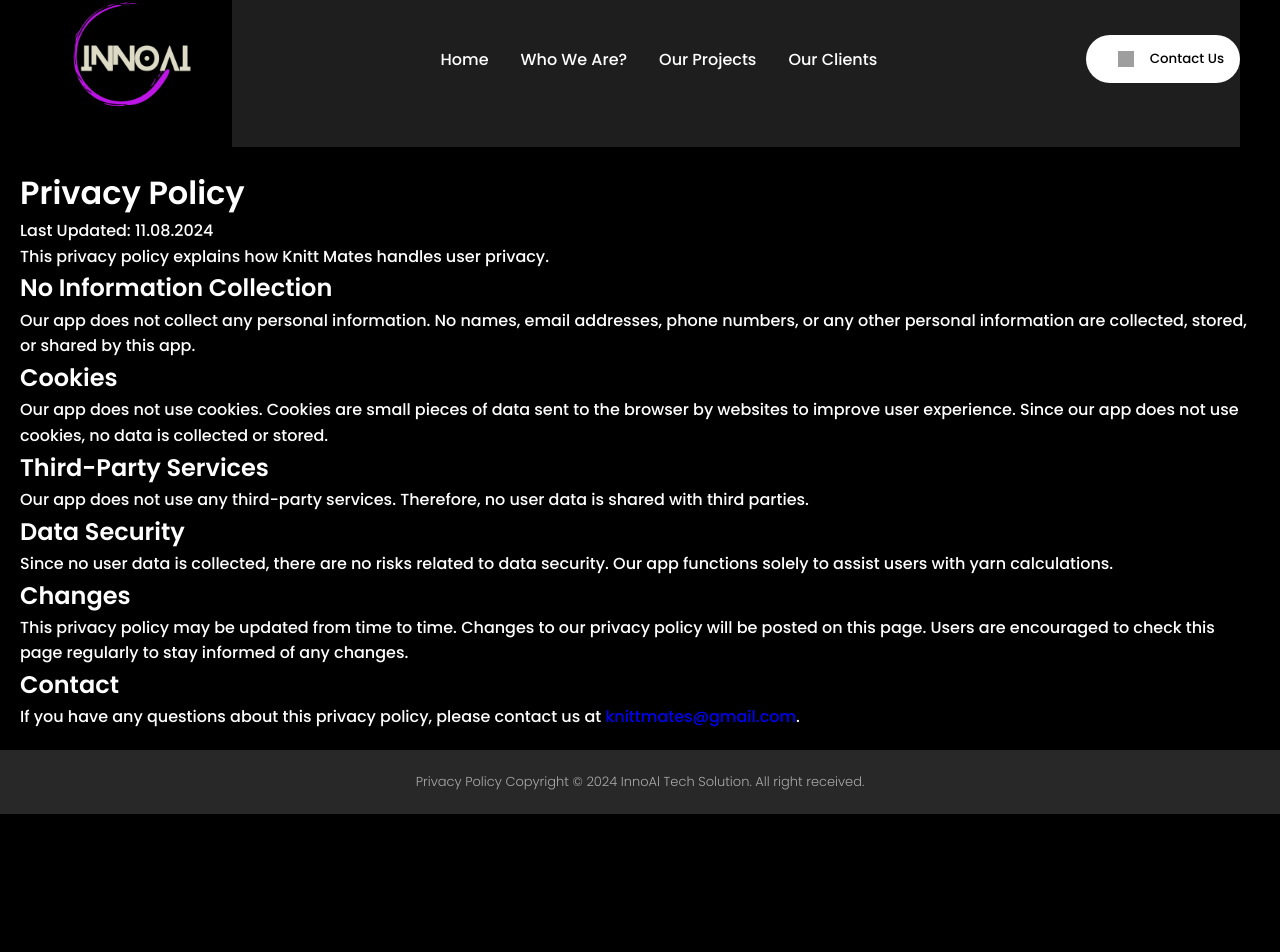
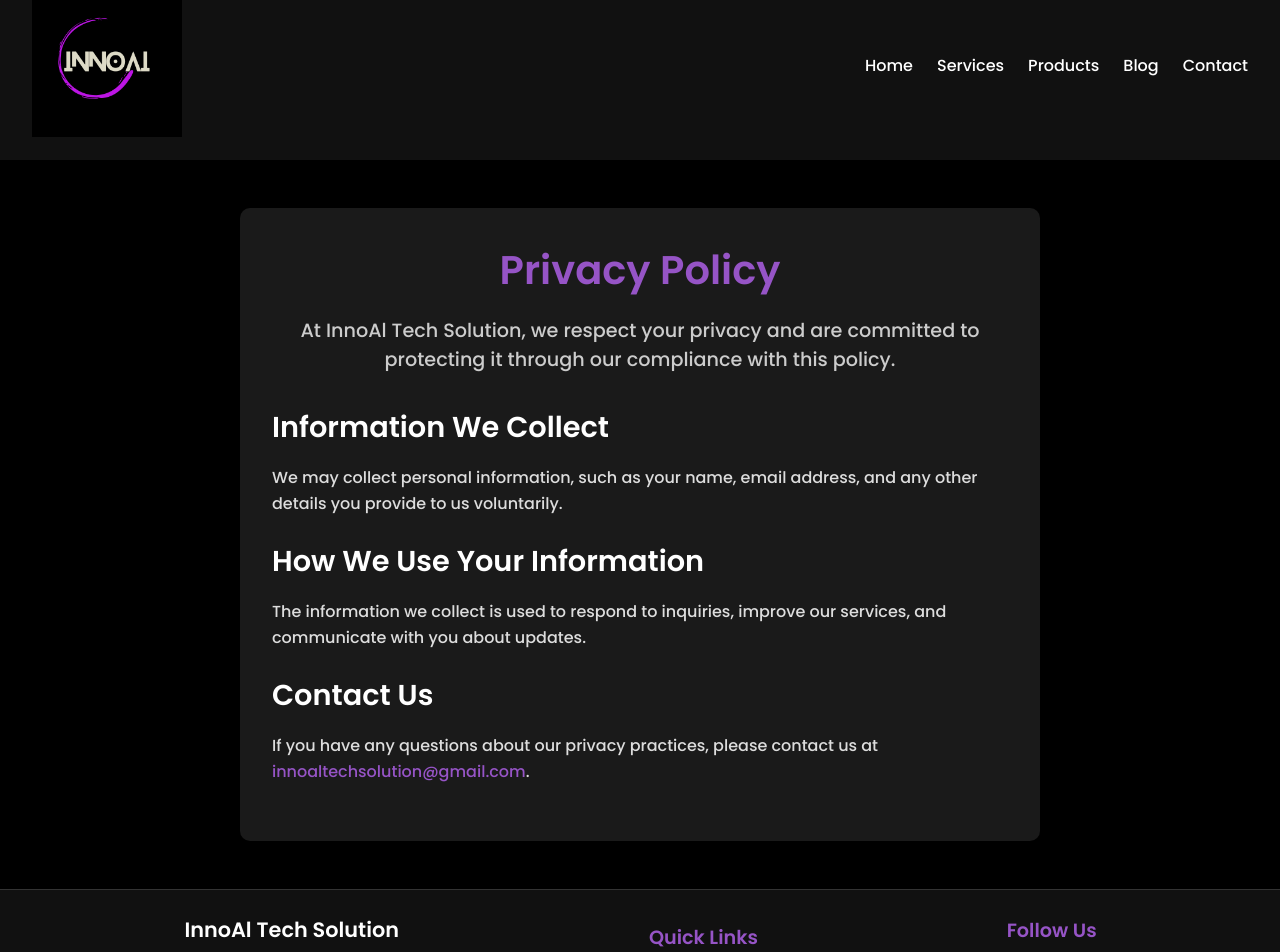
Before and after one commit to innoaitechsolution/innoaitechsolution-website, a React (Create React App) app: page /privacy-policy in a window 1280 px wide. Shown: the part 29-981 px from the top of the page. Before the commit the page ends 843 px from the top, so only its background shows below. Built offline with nearby package versions, Linux system fonts and the light colour scheme; grey boxes are pictures that could not be loaded.

Commit message:
Modify components for new design enhancements

```diff
--- a/src/components/Footer/footer.css
+++ b/src/components/Footer/footer.css
@@ -1,10 +1,72 @@
 .footer {
-    width: 100vw;
-    height: 4rem;
-    background: rgb(40,40,40);
-    display: flex;
-    align-items: center;
-    justify-content: center;
-    font-weight: 300;
-    font-size: small;
+  background-color: #111;
+  color: #fff;
+  padding: 1.5rem 2rem;
+  display: flex;
+  flex-wrap: wrap;
+  justify-content: space-evenly;
+  align-items: center;
+  border-top: 1px solid #333;
 }
+
+.footer-content {
+  text-align: center;
+  max-width: 25%;
+}
+
+.footer-content h3 {
+  font-size: 1.3rem;
+  margin-bottom: 0.5rem;
+}
+
+.footer-content p {
+  font-size: 0.7rem;
+  color: #bbb;
+}
+
+.footer-links {
+  text-align: center;
+  max-width: 25%;
+}
+
+.footer-section-title {
+  font-size: 1.2rem;
+  color: #9654c6;
+  margin-bottom: 0.5rem;
+}
+
+.footer-links ul {
+  display: flex;
+  flex-direction: row;
+  justify-content: center;
+  gap: 1rem;
+  list-style: none;
+  margin: 0;
+  padding: 0;
+}
+
+.footer-links li {
+  display: inline;
+}
+
+.footer-socials {
+  text-align: center;
+  max-width: 25%;
+}
+
+.footer-socials .social-icons {
+  display: flex;
+  justify-content: center;
+  gap: 1rem;
+  margin-top: 0.5rem;
+}
+
+.footer-socials a {
+  color: #fff;
+  font-size: 1.5rem;
+  transition: color 0.3s ease;
+}
+
+.footer-socials a:hover {
+  color: #6C63FF;
+}
--- a/src/components/Footer/footer.js
+++ b/src/components/Footer/footer.js
@@ -1,13 +1,58 @@
-import React from 'react';
-import './footer.css';
+import React from "react";
+import "./Footer.css";
+import { FaTwitter, FaLinkedin, FaYoutube, FaTiktok } from "react-icons/fa";
 
 const Footer = () => {
-    return (
-        <footer className='footer'>
-            Privacy Policy
-            Copyright &#169; 2024 InnoAl Tech Solution. All right received.
-        </footer>
-    );
-}
+  return (
+    <footer className="footer">
+      <div className="footer-content">
+        <h3>InnoAl Tech Solution</h3>
+        <p>© 2025 InnoAl Tech Solution. All Rights Reserved.</p>
+        <a href="/privacy-policy" className="footer-link">
+          Privacy Policy
+        </a>
+      </div>
 
-export default Footer
+      <div className="footer-links">
+        <h4 className="footer-section-title">Quick Links</h4>
+        <ul>
+          <li>
+            <a href="/" className="footer-link">Home</a>
+          </li>
+          <li>
+            <a href="/services" className="footer-link">Services</a>
+          </li>
+          <li>
+            <a href="/products" className="footer-link">Products</a>
+          </li>
+          <li>
+            <a href="/blog" className="footer-link">Blog</a>
+          </li>
+          <li>
+            <a href="/contact" className="footer-link">Contact</a>
+          </li>
+        </ul>
+      </div>
+
+      <div className="footer-socials">
+        <h4 className="footer-section-title">Follow Us</h4>
+        <div className="social-icons">
+          <a href="https://x.com/knittmates" target="_blank" rel="noopener noreferrer" aria-label="Twitter">
+            <FaTwitter />
+          </a>
+          <a href="https://www.linkedin.com/company/innoai" target="_blank" rel="noopener noreferrer" aria-label="LinkedIn">
+            <FaLinkedin />
+          </a>
+          <a href="https://www.youtube.com/@innoaitechsolution" target="_blank" rel="noopener noreferrer" aria-label="YouTube">
+            <FaYoutube />
+          </a>
+          <a href="https://www.tiktok.com/@innoaitechsolution" target="_blank" rel="noopener noreferrer" aria-label="TikTok">
+            <FaTiktok />
+          </a>
+        </div>
+      </div>
+    </footer>
+  );
+};
+
+export default Footer;
--- a/src/components/HomePage/HomePage.css
+++ b/src/components/HomePage/HomePage.css
@@ -111,10 +111,9 @@
 }
 
 .product-list {
-  display: grid;
-  grid-template-columns: repeat(auto-fit, minmax(300px, 1fr));
-  gap: 2rem;
-  justify-items: center;
+  display: flex;
+  justify-content: center;
+  gap: 1.5rem;
 }
 
 .product-item {
--- a/src/components/HomePage/HomePage.js
+++ b/src/components/HomePage/HomePage.js
@@ -9,7 +9,8 @@
       <section className="hero">
         <h1>InnoAl Tech Solution</h1>
         <p>Transforming Your Ideas into Innovative Digital Solutions</p>
-        <button className="cta-button">Get Started</button>
+        {/* Butonu değiştirdik */}
+        <button className="cta-button">Unlock the Future</button>
       </section>
 
       {/* Services Section */}
--- a/src/components/Navbar/navbar.css
+++ b/src/components/Navbar/navbar.css
@@ -1,96 +1,27 @@
 .navbar {
-    background: rgb(30, 30, 30);
-     height: 5 rem;
-     width: 100vw;
-     max-width: 75rem;
-     margin: 0 auto;
-     padding: 1 rem 2 rem;
   display: flex;
   justify-content: space-between;
   align-items: center;
-     position: sticky;
-     top: 0;
-     z-index: 3;
+  padding: 1rem 2rem;
+  background-color: #111;
 }
 
- .logo {
-    object-fit: cover;
-    height: 11rem;
-    width: 12rem;
+.logo img {
+  height: 150px;
 }
 
- .desktopMenuListItem {
-     margin: 1rem;
-     cursor: pointer;
+.nav-links {
+  list-style: none;
+  display: flex;
+  gap: 1.5rem;
 }
 
- .desktopMenuListItem:hover {
-     color: purple;
-     padding-bottom: 0.5rem;
-     border-bottom: 3px solid;
+.nav-links li a {
+  color: #fff;
+  text-decoration: none;
+  font-size: 1.0rem;
 }
 
- .desktopMenuBtn {
-     background: white;
-     color: black;
-     border: none;
-     display: flex;
-     align-items: center;
-     justify-content: center;
-     padding: 0 1rem;
-     border-radius: 2rem;
+.nav-links li a:hover {
+  color: #6C63FF;
 }
-
- .desktopMenuImg {
-     object-fit: cover;
-     height: 1rem;
-     width: 1rem;
-     margin: 1rem;
- }
-
- .active {
-    color: purple;
-    padding-bottom: 0.5rem;
-    border-bottom: 3px solid purple;
- }
-
- .mobMenu {
-    display: none;
-    object-fit: cover;
-    height: 1.8rem;
- }
-
-.navMenu {
-
-    position: absolute;
-    top: 4rem;
-    right: 2rem;
-    z-index: 2;
-    display: flex;
-    flex-direction: column;
-    padding: 0.5rem;
-    height:fit-content;
-    min-width: 15rem;
-    background: rgb(40, 40, 40);
-    border-radius: 1rem;
- }
-
-.listItem {
-    color: white;
-    padding: 0.5rem 3rem;
-    margin: 0.25rem;
-    background: rgb(30, 30, 30);
- }
-
-@media screen and (max-width:720px) {
-    .mobMenu {
-        display: flex;
-    }
-    .desktopMenu {
-        display: none;
-    }
-    .desktopMenuBtn {
-        display: none;
-    }
-
- }
--- a/src/components/Navbar/navbar.js
+++ b/src/components/Navbar/navbar.js
@@ -1,36 +1,25 @@
-import React, { useState } from 'react';
-import './navbar.css';
-import logo from '../../assets/logo.png';
-import contactImg from '../../assets/contact.png';
-import menu from '../../assets/menu.png';
-import { Link } from 'react-scroll';
+import React from "react";
+import { Link } from "react-router-dom";
+import "./Navbar.css";
+import logo from "../../assets/logo.png";
 
 const Navbar = () => {
-  const [showMenu, setShowMenu] = useState(false);
   return (
-      <nav className="navbar">
-          <img src={logo} alt="Logo" className='logo' />
-          <div className="desktopMenu">
-              <Link activeClass='active' to='intro' spy={true} smooth={true} offset={-100} duration={500} className="desktopMenuListItem">Home</Link>
-              <Link activeClass='active' to='skills' spy={true} smooth={true} offset={-50} duration={500} className="desktopMenuListItem">Who We Are?</Link>
-              <Link activeClass='active' to='works' spy={true} smooth={true} offset={-50} duration={500} className="desktopMenuListItem">Our Projects</Link>
-              <Link activeClass='active' to='clients' spy={true} smooth={true} offset={-50} duration={500} className="desktopMenuListItem">Our Clients</Link>
-          </div>
-          <button className="desktopMenuBtn" onClick={() => {
-                document.getElementById('contact').scrollIntoView({behavior: 'smooth'});
-            }}>
-          <img src={contactImg} alt="" className="desktopMenuImg" />Contact Us</button>
-
-                    <img src={menu} alt="Menu" className='mobMenu' onClick={()=>setShowMenu(!showMenu)}/>
-            <div className="navMenu" style={{display: showMenu? 'flex':'none'}}>
-                <Link activeClass='active' to='intro' spy={true} smooth={true} offset={-100} duration={500} className="listItem" onClick={()=>setShowMenu(false)}>Home</Link>
-                <Link activeClass='active' to='skills' spy={true} smooth={true} offset={-50} duration={500} className="listItem" onClick={()=>setShowMenu(false)}>Who We Are?</Link>
-                <Link activeClass='active' to='works' spy={true} smooth={true} offset={-50} duration={500} className="listItem" onClick={()=>setShowMenu(false)}>Our rojects</Link>
-                <Link activeClass='active' to='clients' spy={true} smooth={true} offset={-50} duration={500} className="listItem" onClick={()=>setShowMenu(false)}>Our Clients</Link>
-                <Link activeClass='active' to='contact' spy={true} smooth={true} offset={-50} duration={500} className="listItem" onClick={()=>setShowMenu(false)}>Contact</Link>
-            </div>
-       </nav>
-  )
-}
+    <nav className="navbar">
+      <div className="logo">
+        <Link to="/">
+          <img src={logo} alt="InnoAl Tech Solution Logo" />
+        </Link>
+      </div>
+      <ul className="nav-links">
+        <li><Link to="/">Home</Link></li>
+        <li><Link to="/services">Services</Link></li>
+        <li><Link to="/products">Products</Link></li>
+        <li><Link to="/blog">Blog</Link></li>
+        <li><Link to="/contact">Contact</Link></li>
+      </ul>
+    </nav>
+  );
+};
 
 export default Navbar;
--- a/src/privacypolicy/PrivacyPolicy.js
+++ b/src/privacypolicy/PrivacyPolicy.js
@@ -1,30 +1,39 @@
-import React from 'react';
+import React from "react";
+import "./PrivacyPolicy.css";
 
 const PrivacyPolicy = () => {
   return (
-    <div style={{ padding: '20px', fontFamily: 'Arial, sans-serif', lineHeight: '1.6' }}>
-      <h1>Privacy Policy</h1>
-      <p>Last Updated: 11.08.2024</p>
+    <div className="privacy-policy">
+      <div className="privacy-policy-container">
+        <h1 className="privacy-policy-title">Privacy Policy</h1>
+        <p className="privacy-policy-intro">
+          At InnoAl Tech Solution, we respect your privacy and are committed to protecting it through our compliance with this policy.
+        </p>
 
-      <p>This privacy policy explains how Knitt Mates handles user privacy.</p>
+        <div className="privacy-policy-section">
+          <h2>Information We Collect</h2>
+          <p>
+            We may collect personal information, such as your name, email address, and any other details you provide to us voluntarily.
+          </p>
+        </div>
 
-      <h2>No Information Collection</h2>
-      <p>Our app does not collect any personal information. No names, email addresses, phone numbers, or any other personal information are collected, stored, or shared by this app.</p>
+        <div className="privacy-policy-section">
+          <h2>How We Use Your Information</h2>
+          <p>
+            The information we collect is used to respond to inquiries, improve our services, and communicate with you about updates.
+          </p>
+        </div>
 
-      <h2>Cookies</h2>
-      <p>Our app does not use cookies. Cookies are small pieces of data sent to the browser by websites to improve user experience. Since our app does not use cookies, no data is collected or stored.</p>
-
-      <h2>Third-Party Services</h2>
-      <p>Our app does not use any third-party services. Therefore, no user data is shared with third parties.</p>
-
-      <h2>Data Security</h2>
-      <p>Since no user data is collected, there are no risks related to data security. Our app functions solely to assist users with yarn calculations.</p>
-
-      <h2>Changes</h2>
-      <p>This privacy policy may be updated from time to time. Changes to our privacy policy will be posted on this page. Users are encouraged to check this page regularly to stay informed of any changes.</p>
-
-      <h2>Contact</h2>
-      <p>If you have any questions about this privacy policy, please contact us at <a href="mailto:knittmates@gmail.com">knittmates@gmail.com</a>.</p>
+        <div className="privacy-policy-section">
+          <h2>Contact Us</h2>
+          <p>
+            If you have any questions about our privacy practices, please contact us at{" "}
+            <a href="mailto:innoaltechsolution@gmail.com" className="contact-link">
+              innoaltechsolution@gmail.com
+            </a>.
+          </p>
+        </div>
+      </div>
     </div>
   );
 };
```
Also changed, not shown: src/components/Products/ProductsPage.css (+3 -4 lines), src/components/Products/ProductsPage.js (+3 -4 lines). Lines whose indentation alone changed are shown as unchanged.
